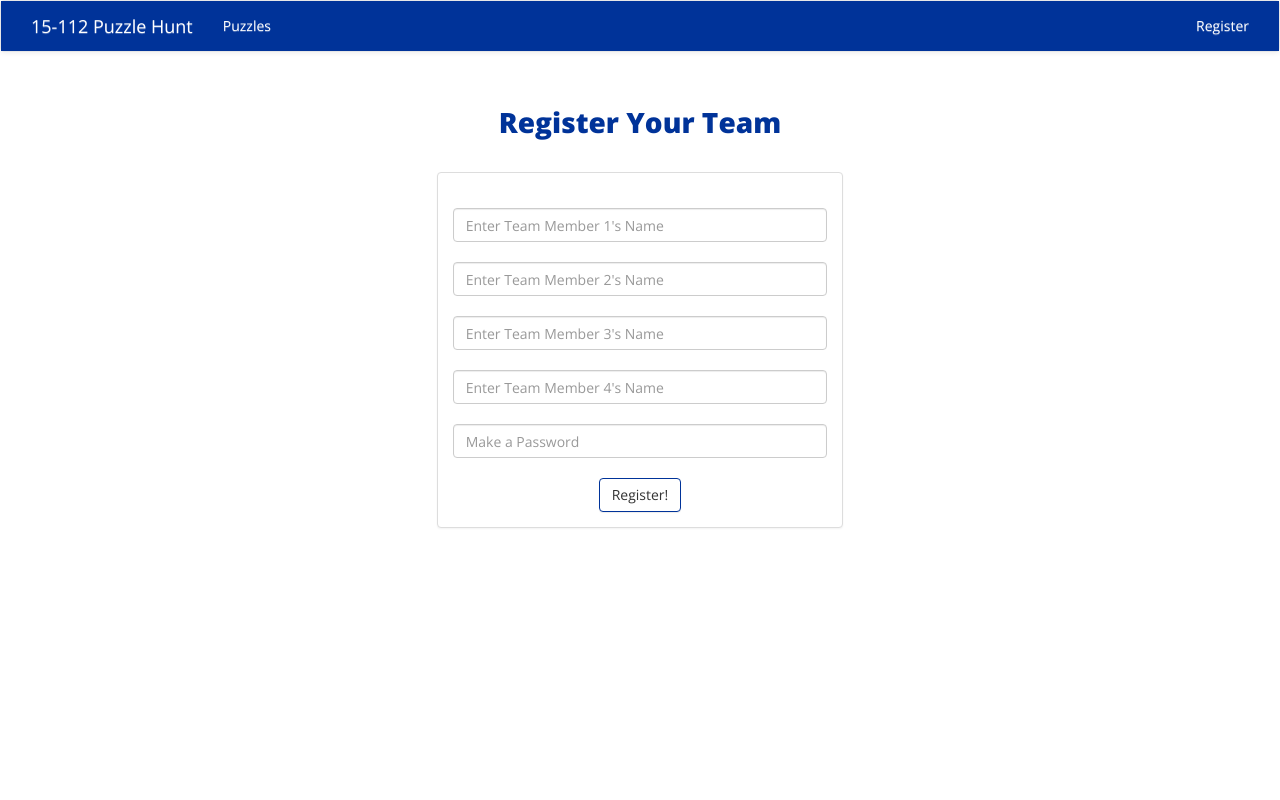
After one commit to rnvarma/15112PuzzleHunt, a Django app: page /register in a window 1280 px wide. The commit adds this page. Run offline with Django 3.2, Linux system fonts and the light colour scheme; parts of the project's set-up code (start-up, migrations or seed data) failed here and were passed over; some libraries are stand-ins or nearby versions.

Commit message:
added registration frontend

```diff
--- a/puzzlehunt/backend/models.py
+++ b/puzzlehunt/backend/models.py
@@ -29,7 +29,6 @@ class TeamData(models.Model):
   puzzle4_hintsused = models.IntegerField(default=0)
   puzzle5_hintsused = models.IntegerField(default=0)
 
-
 class Puzzle(models.Model):
   answer = models.CharField(default="", max_length=100)
   puzzle_unlocked = models.BooleanField(default=False)
--- a/puzzlehunt/puzzlehunt/settings.py
+++ b/puzzlehunt/puzzlehunt/settings.py
@@ -44,7 +44,6 @@ INSTALLED_APPS = (
     'django.contrib.sessions',
     'django.contrib.messages',
     'django.contrib.staticfiles',
-    'south',
     'backend'
 )
 
--- a/puzzlehunt/puzzlehunt/templates/base.html
+++ b/puzzlehunt/puzzlehunt/templates/base.html
@@ -11,6 +11,7 @@
     <link href="{% static 'css/libs/jquery-ui.min.css' %}" rel="stylesheet">
     <link href="{% static 'css/libs/bootstrap.min.css' %}" rel="stylesheet">
     <link href="{% static 'css/libs/bootstrap-theme.min.css' %}" rel="stylesheet">
+    <link href="{% static 'css/base.css' %}" rel="stylesheet">
     <link href="//maxcdn.bootstrapcdn.com/font-awesome/4.2.0/css/font-awesome.min.css" rel="stylesheet">
     <link href='http://fonts.googleapis.com/css?family=Open+Sans:400,300,700,800' rel='stylesheet' type='text/css'>
 
@@ -21,19 +22,19 @@
   <body>
 
     <nav class="navbar navbar-default">
-      <div class="container-fluid">
+      <div class="container-fluid nav-container">
         <!-- Brand and toggle get grouped for better mobile display -->
         <div class="navbar-header">
-          <a class="navbar-brand" href="/">15-112 Puzzle Hunt</a>
+          <a class="navbar-brand white-text" href="/">15-112 Puzzle Hunt</a>
         </div>
 
         <!-- Collect the nav links, forms, and other content for toggling -->
         <div class="collapse navbar-collapse" id="bs-example-navbar-collapse-1">
           <ul class="nav navbar-nav">
-            <li><a href="#">Puzzles</a></li>
+            <li><a class="white-text" href="#">Puzzles</a></li>
           </ul>
           <ul class="nav navbar-nav navbar-right">
-            <li><a href="#">Link</a></li>
+            <li><a class="white-text" href="/register">Register</a></li>
           </ul>
         </div><!-- /.navbar-collapse -->
       </div><!-- /.container-fluid -->
@@ -45,7 +46,6 @@
     <script src="{% static 'js/libs/jquery.js' %}"></script>
     <script src="{% static 'js/libs/jquery-ui.min.js' %}"></script>
     <script src="{% static 'js/libs/bootstrap.min.js' %}"></script>
-    <script src="{% static 'js/headernav.js' %}"></script>
 
     {% block js %}{% endblock %}
   </body>
--- /dev/null
+++ b/puzzlehunt/puzzlehunt/templates/registration.html
@@ -0,0 +1,39 @@
+{% extends 'base.html' %}
+{% load staticfiles %}
+
+{% block css %}
+  <link href="{% static 'css/registration.css' %}" rel="stylesheet">
+{% endblock %}
+
+
+{% block body %}
+
+<div class="row">
+  <div class="col-lg-4 col-lg-offset-4 col-md-6 col-md-offset-3 col-sm-6 col-sm-offset-3 col-xs-10 col-xs-offset-1">
+    <div class="section-title">
+      Register Your Team
+    </div>
+  </div>
+</div>
+
+<div class="row">
+  <div class="col-lg-4 col-lg-offset-4 col-md-6 col-md-offset-3 col-sm-6 col-sm-offset-3 col-xs-10 col-xs-offset-1">
+    <div class="panel panel-default">
+      <div class="panel-body">
+        <input class="form-control registration-input" placeholder="Enter Team Member 1's Name"></input>
+        <input class="form-control registration-input" placeholder="Enter Team Member 2's Name"></input>
+        <input class="form-control registration-input" placeholder="Enter Team Member 3's Name"></input>
+        <input class="form-control registration-input" placeholder="Enter Team Member 4's Name"></input>
+        <input class="form-control registration-input" type="password" placeholder="Make a Password"></input>
+        <button class="btn btn-default register-button">Register!</button>
+      </div>
+    </div>
+  </div>
+</div>
+
+{% endblock %}
+
+
+{% block js %}
+  <script src="{% static 'js/registration.js' %}"></script>
+{% endblock %}
--- a/puzzlehunt/puzzlehunt/urls.py
+++ b/puzzlehunt/puzzlehunt/urls.py
@@ -8,5 +8,6 @@ urlpatterns = patterns('',
     # url(r'^blog/', include('blog.urls')),
 
     url(r'^admin/', include(admin.site.urls)),
-    url(r'^$', views.HomePage.as_view())
+    url(r'^$', views.HomePage.as_view()),
+    url(r'^register', views.RegistrationPage.as_view())
 )
--- a/puzzlehunt/puzzlehunt/views.py
+++ b/puzzlehunt/puzzlehunt/views.py
@@ -1,7 +1,14 @@
 from django.shortcuts import render, redirect
 from django.views.generic.base import View
+
+from backend.models import *
 
 class HomePage(View):
 
   def get(self, request):
     return render(request, 'homepage.html')
+
+class RegistrationPage(View):
+
+  def get(self, request):
+    return render(request, 'registration.html')
--- /dev/null
+++ b/puzzlehunt/static/css/base.css
@@ -0,0 +1,73 @@
+* {
+  font-family: 'Open Sans', sans-serif;
+}
+
+html, body {
+  overflow-x: hidden;
+}
+
+.nav-container {
+  background-color: #003399;
+}
+
+.white-text {
+  color: white !important;
+}
+
+.navbar-nav:hover {
+  background-color: white;
+}
+
+.navbar-header {
+  padding-left: 15px;
+}
+
+.navbar-header:hover {
+  background-color: white;
+}
+
+.white-text:hover {
+  color: #003399 !important;
+}
+
+.section-title {
+  font-size: 200%;
+  font-weight: 800;
+  text-align: center;
+  margin-top: 30px;
+  margin-bottom: 30px;
+  color: #003399;
+}
+
+.btn-default {
+  color: #333;
+  background-color: #fff;
+  border-color: #ccc;
+}
+.btn {
+  display: inline-block;
+  padding: 6px 12px;
+  margin-bottom: 0;
+  font-size: 14px;
+  font-weight: 400;
+  line-height: 1.42857143;
+  text-align: center;
+  white-space: nowrap;
+  vertical-align: middle;
+  -ms-touch-action: manipulation;
+  touch-action: manipulation;
+  cursor: pointer;
+  -webkit-user-select: none;
+  -moz-user-select: none;
+  -ms-user-select: none;
+  user-select: none;
+  background-image: none;
+  border: 1px solid;
+  border-radius: 4px;
+  border-color: #003399;
+}
+
+.btn:hover {
+  color: white;
+  background-color: #003399;
+}
--- /dev/null
+++ b/puzzlehunt/static/css/registration.css
@@ -0,0 +1,16 @@
+.registration-heading {
+  text-align: center;
+  font-size: 130%;
+}
+
+.registration-input {
+  margin-top: 20px;
+  margin-bottom: 20px;
+  font-weight: 100;
+}
+
+.register-button {
+  display: block;
+  margin-left: auto;
+  margin-right: auto;
+}
```
Also changed, not shown: puzzlehunt/static/js/registration.js (added).
